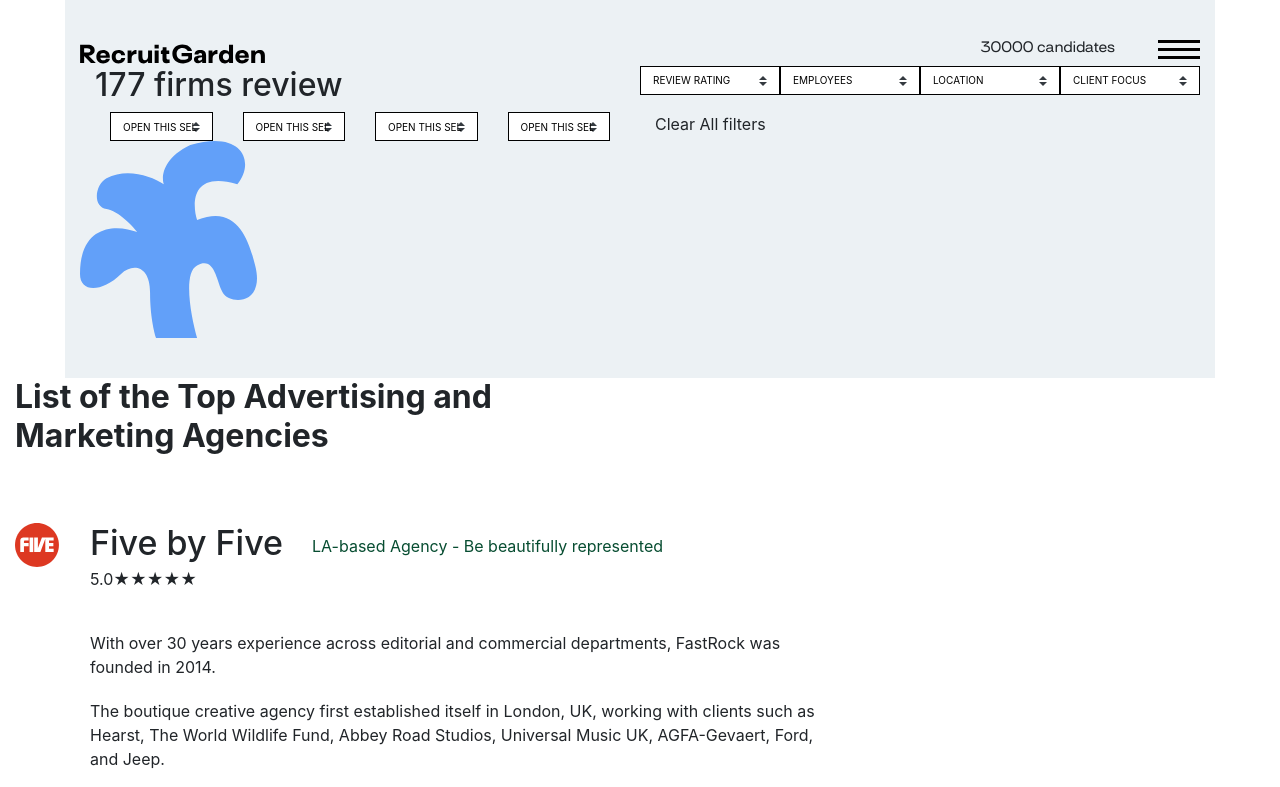
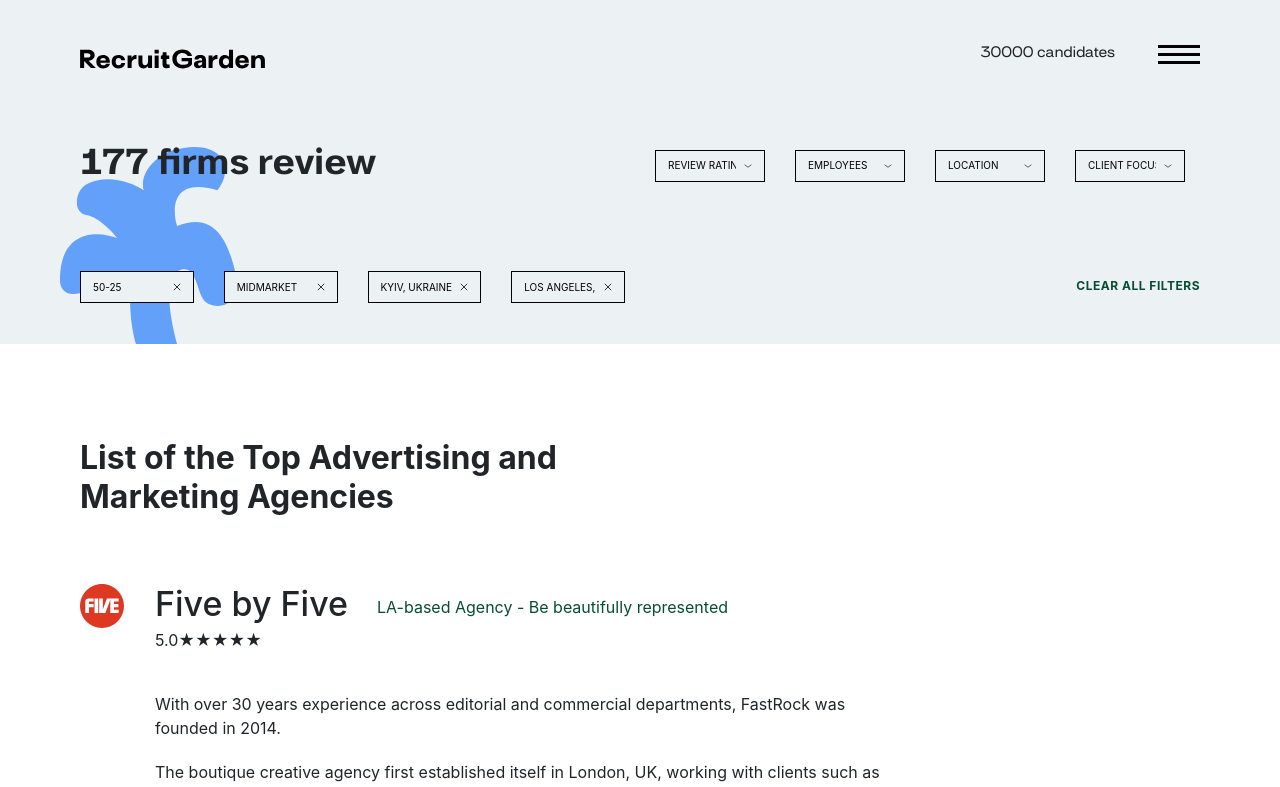
Before and after one commit to kola108/recruitgarden, a website: page dist/reviews.html in a window 1280 px wide. Shown: the top 787 px of the page. Drawn offline with Linux system fonts and the light colour scheme; a web font is replaced by a local one.

Commit message:
changes in select and adaptive for reviews.html

```diff
--- a/dev/less/styles.less
+++ b/dev/less/styles.less
@@ -2260,25 +2260,122 @@
 
 /*---------Reviews page start-------------------*/
 
+.header-menu {
+  z-index: 100;
+}
+
 .container-alternative {
   background-color: #ECF1F4;
+  padding-top: 45px;
+  padding-bottom: 40px;
+}
+
+.header-filtration-left {
+  padding: 0;
+}
+
+.header-filtration {
+  padding-top: 75px;
+  z-index: 10;
+}
+
+.header-filtration-left-title {
+  font-size: 36px;
+  line-height: 0.975;
+  font-family: 'studio_sansbold';
+}
+
+.header-filtration-right {
+  padding: 0;
+  line-height: 36px;
+
+  .col-3 {
+    padding-right: 0;
+
+    &:not(:first-of-type) {
+      padding-left: 18px;
+    }
+  }
+
+  .custom-select {
+    background: #ecf1f4 url(../img/shevron.svg) no-repeat right .75rem center/8px 10px;
+  }
+
 }
 
 .custom-select {
   border-radius: 0;
   border: 1px solid #000;
-  height: calc(1.5em + .75rem + 2px);
-  // padding: .375rem 1.75rem .375rem .75rem;
-  padding: 0 16px 0 12px;
+  height: calc(1.5em + 0.95rem + 2px);
+  padding-left: 12px;
   font-size: 10px;
   font-weight: 400;
   line-height: 1.25;
   color: #000;
   text-transform: uppercase;
+  background-color: #ECF1F4;
+
+  &:focus {
+    border-color: #000;
+    outline: 0;
+    box-shadow: none;
+  }
+}
+
+.chosen-filters-wrapper {
+  padding: 0;
+  padding-top: 45px;
+  z-index: 10;
+}
+
+.chosen-filters {
+  padding: 0;
+  padding-top: 2px;
+
+  .col-3 {
+    padding-right: 0;
+
+    &:not(:last-of-type) {
+      padding-left: 18px;
+    }
+  }
+
+  .custom-select {
+    background: #ecf1f4 url(../img/cross.svg) no-repeat right .75rem center/8px 10px;
+  }
+}
+
+.reset-chosen-filters {
+  font-size: 12px;
+  line-height: 1.25;
+  font-weight: 700;
+  text-transform: uppercase;
+  color: #074D31;
+  justify-content: flex-end;
+
+  a {
+    display: flex;
+    justify-content: flex-end;
+    line-height: 36px;
+    vertical-align: middle;
+    letter-spacing: 0.5px;
+  }
+}
+
+.filtration-picture {
+  position: relative;
+
+  img {
+    position: absolute;
+    bottom: -40px;
+    left: -5px;
+    z-index: 1;
+  }
 }
 
 .top-agencies {
   max-width: 860px;
+  padding-top: 95px;
 
   .top-agencies-header {
     font-weight: 700;
@@ -2358,10 +2455,99 @@
   box-shadow: none;
 }
 
+
+
+
 /*---------Reviews page end---------------------*/
 
 /*---------Reviews page media queries start-----*/
-
+@media all and (max-width: 1488px) {
+
+}
+
+@media all and (max-width: 1365px) {
+
+
+}
+
+@media all and (max-width: 1118px) {
+
+
+}
+
+@media all and (max-width: 1060px) {
+
+
+}
+
+@media all and (max-width: 992px) {
+
+
+}
+
+@media all and (max-width: 767px) {
+
+
+}
+
+@media all and (max-width: 576px) {
+
+}
+
+@media all and (max-width: 518px) {
+  .header-filtration-right {
+    max-width: 275px;
+    div {
+      padding-left: 0;
+    }
+
+  }
+
+}
+
+.custom-select:active,
+.custom-select:focus, .custom-select:hover {
+  background: #fff;
+  color: #0B8B41;
+}
+
+.custom-select:active {
+  background: #ECF1F4;
+}
+
+.custom-select:focus-within {
+  background: #ECF1F4;
+}
+
+.custom-select > option {
+  background: @white-color;
+  width: 50px;
+  color: @black-color;
+  font-size: 10px;
+  line-height: 1.25;
+  font-weight: 400;
+  font-family: 'apercu_pro';
+}
+
+
+
+.chosen-filters-wrapper {
+  flex-direction: column-reverse;
+
+  .reset-chosen-filters {
+
+  }
+}
+
+.chosen-filters {
+  flex-wrap: wrap;
+}
+
+@media all and (max-width: 350px) {
+
+
+
+}
 
 
 /*---------Reviews page media queries end-------*/
```
Also changed, not shown: dist/about.html, dist/css/styles.min.css, dist/img/cross.svg (added), dist/img/shevron.svg (added), dist/reviews.html.
